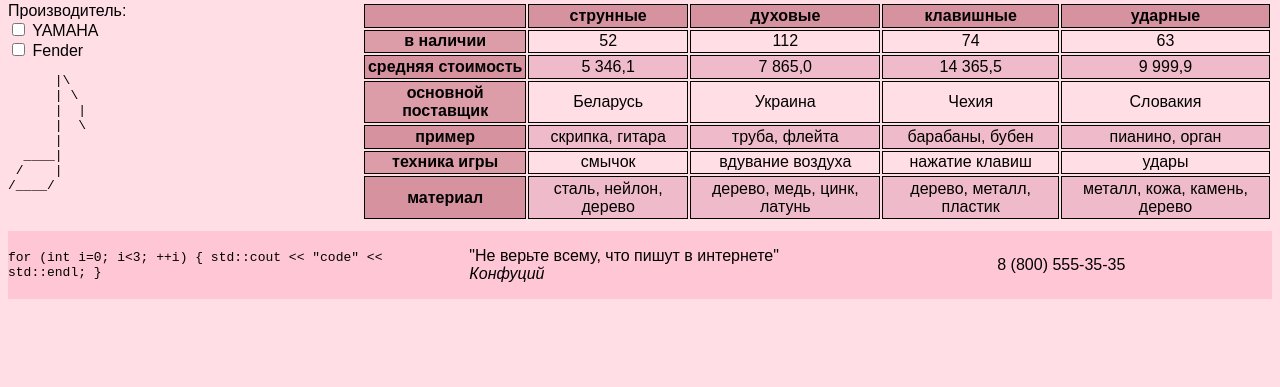
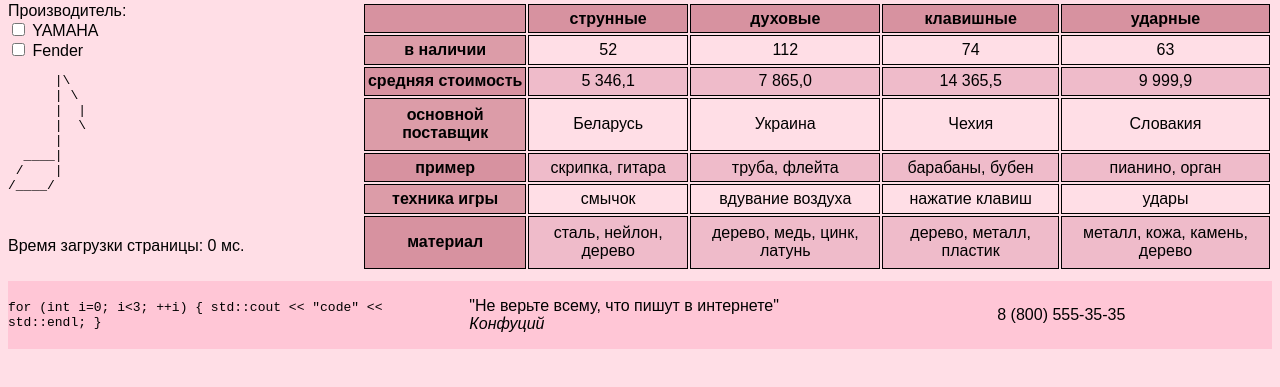
Before and after one commit to aljbet/LaLaika, a plain HTML site: page index.html in a window 1280 px wide. Shown: the part 123-510 px from the top of the page. Drawn offline with Linux system fonts and the light colour scheme.

Commit message:
load time

```diff
--- a/index.html
+++ b/index.html
@@ -5,6 +5,7 @@
     <meta name="viewport" content="width=device-width, initial-scale=1.0">
     <link href="outlines.css" rel="stylesheet">
     <title>Балалайка</title>
+    <script src="scripts/load_time.js" defer></script>
 </head>
 <body>
 <header>
@@ -34,7 +35,7 @@
     </section>
 </header>
 <main>
-    <aside class="filters">
+    <aside id="filters">
         <section class="filter_item">Производитель:</section>
         <section class="filter_item">
             <input type="checkbox" id="yamaha"/>
@@ -54,6 +55,7 @@
  /    |
 /____/
         </pre>
+        <p id="load_time"></p>
     </aside>
     <table>
         <tr>
--- a/outlines.css
+++ b/outlines.css
@@ -76,10 +76,7 @@ th {
     display: flex;
     justify-content: center;
     height: 30%;
-}
-
-@media (max-width: 410px) {
-    .icon_text {
+    @media (max-width: 410px) {
         display: none;
     }
 }
@@ -118,14 +115,11 @@ main {
     display: flex;
 }
 
-.filters {
+#filters {
     display: flex;
     flex-direction: column;
     width: 30%;
-}
-
-@media (max-width: 560px) {
-    .filters {
+    @media (max-width: 560px) {
         display: none;
     }
 }
--- /dev/null
+++ b/scripts/load_time.js
@@ -0,0 +1,8 @@
+(() => {
+    const startTime = Date.now();
+    window.addEventListener("load", () => {
+        const endTime = Date.now();
+        const loadTime = endTime - startTime;
+        document.getElementById("load_time").innerText = `Время загрузки страницы: ${loadTime} мс.`;
+    });
+})();
```
Also changed, not shown: brass.html (+7 -5 lines), keyboard.html (+2 -0 lines), percussion.html (+2 -0 lines), strings.html (+2 -0 lines).
